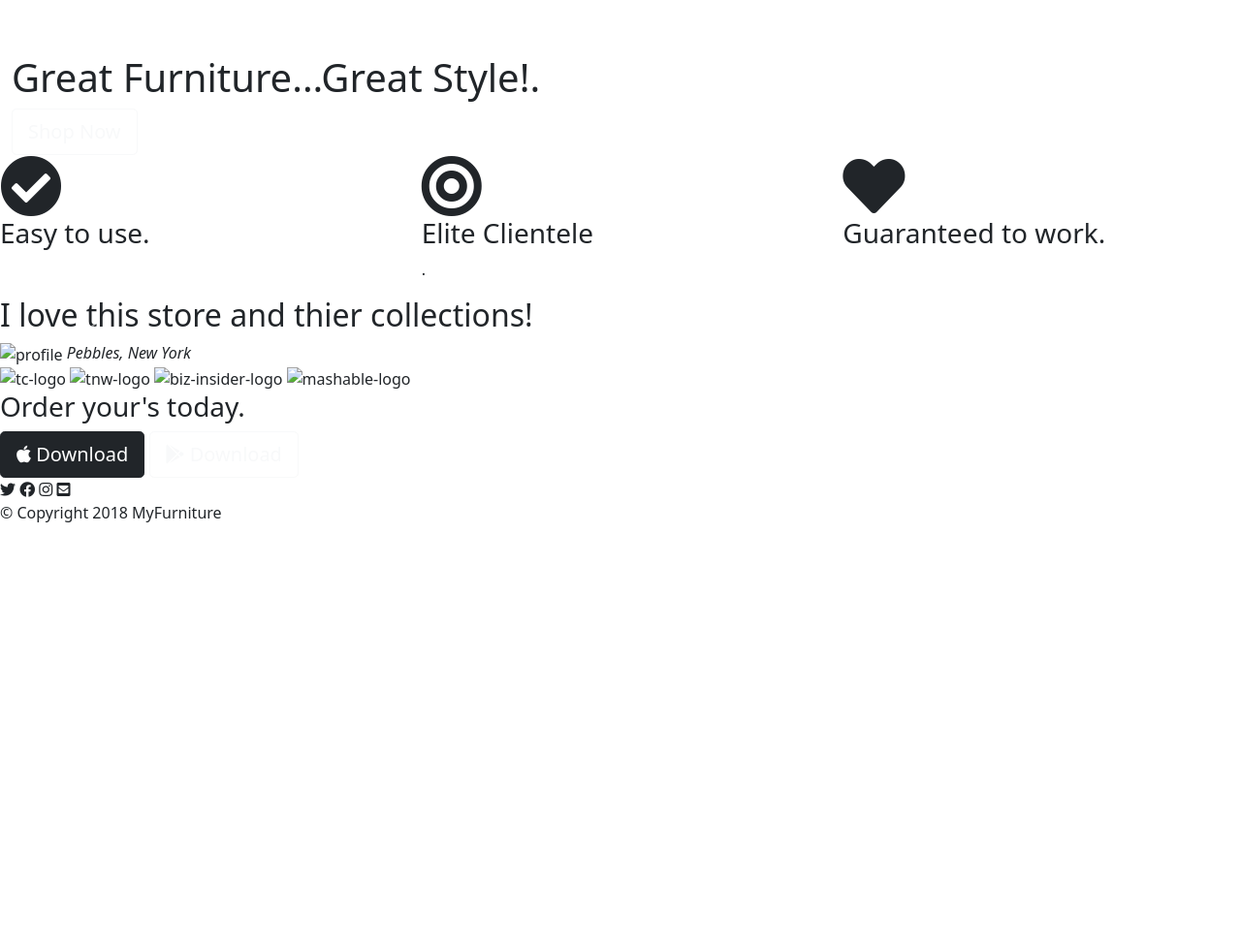
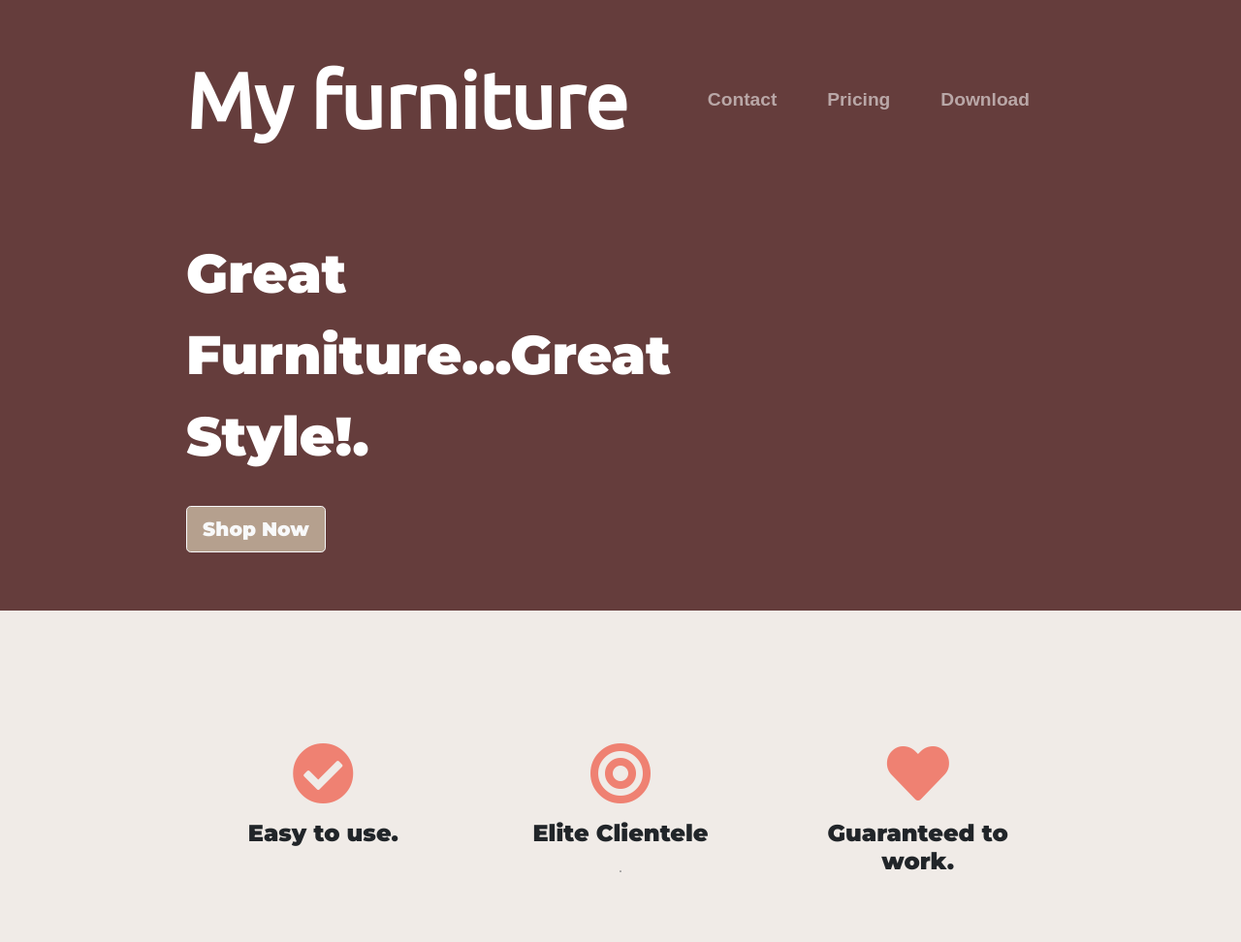
Before and after one commit to rammusen/Test, a plain HTML site: page index.html in a window 1280 px wide. Shown: the top 972 px of the page at 97% size. Before the commit the page ends 800 px from the top, so only its background shows below. Drawn offline with nearby package versions, Linux system fonts and the light colour scheme.

Commit message:
Update index.html

```diff
--- a/index.html
+++ b/index.html
@@ -3,7 +3,7 @@
 
 <head>
   <meta charset="utf-8">
-  <title>My furniture Store</title>
+  <title>My furniture Stores</title>
   <!-- Bootstrap -->
   <link href="https://cdn.jsdelivr.net/npm/bootstrap@5.1.3/dist/css/bootstrap.min.css" rel="stylesheet" integrity="sha384-1BmE4kWBq78iYhFldvKuhfTAU6auU8tT94WrHftjDbrCEXSU1oBoqyl2QvZ6jIW3" crossorigin="anonymous">
   <script src="https://cdn.jsdelivr.net/npm/bootstrap@5.1.3/dist/js/bootstrap.bundle.min.js" integrity="sha384-ka7Sk0Gln4gmtz2MlQnikT1wXgYsOg+OMhuP+IlRH9sENBO0LRn5q+8nbTov4+1p" crossorigin="anonymous"></script>
@@ -14,7 +14,7 @@
   <!-- Font Awesome -->
   <link rel="stylesheet" href="https://pro.fontawesome.com/releases/v5.10.0/css/all.css" integrity="sha384-AYmEC3Yw5cVb3ZcuHtOA93w35dYTsvhLPVnYs9eStHfGJvOvKxVfELGroGkvsg+p" crossorigin="anonymous" />
   <!-- CSS Stylesheet -->
-  <!-- <link rel="stylesheet" href="css/styles.css"> -->
+  <link rel="stylesheet" href="CSS/styles.css">
 </head>
 
 <body>
```
